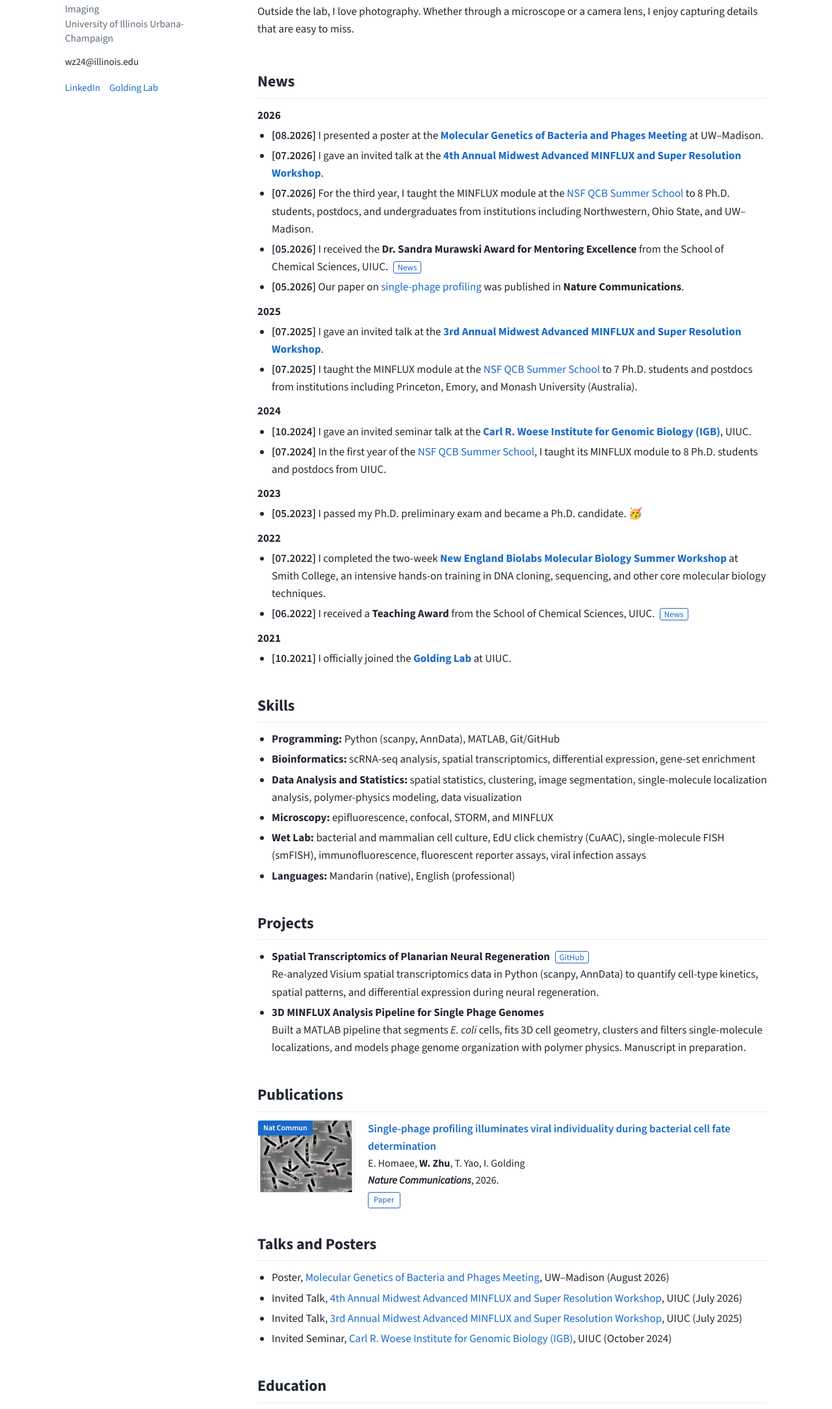
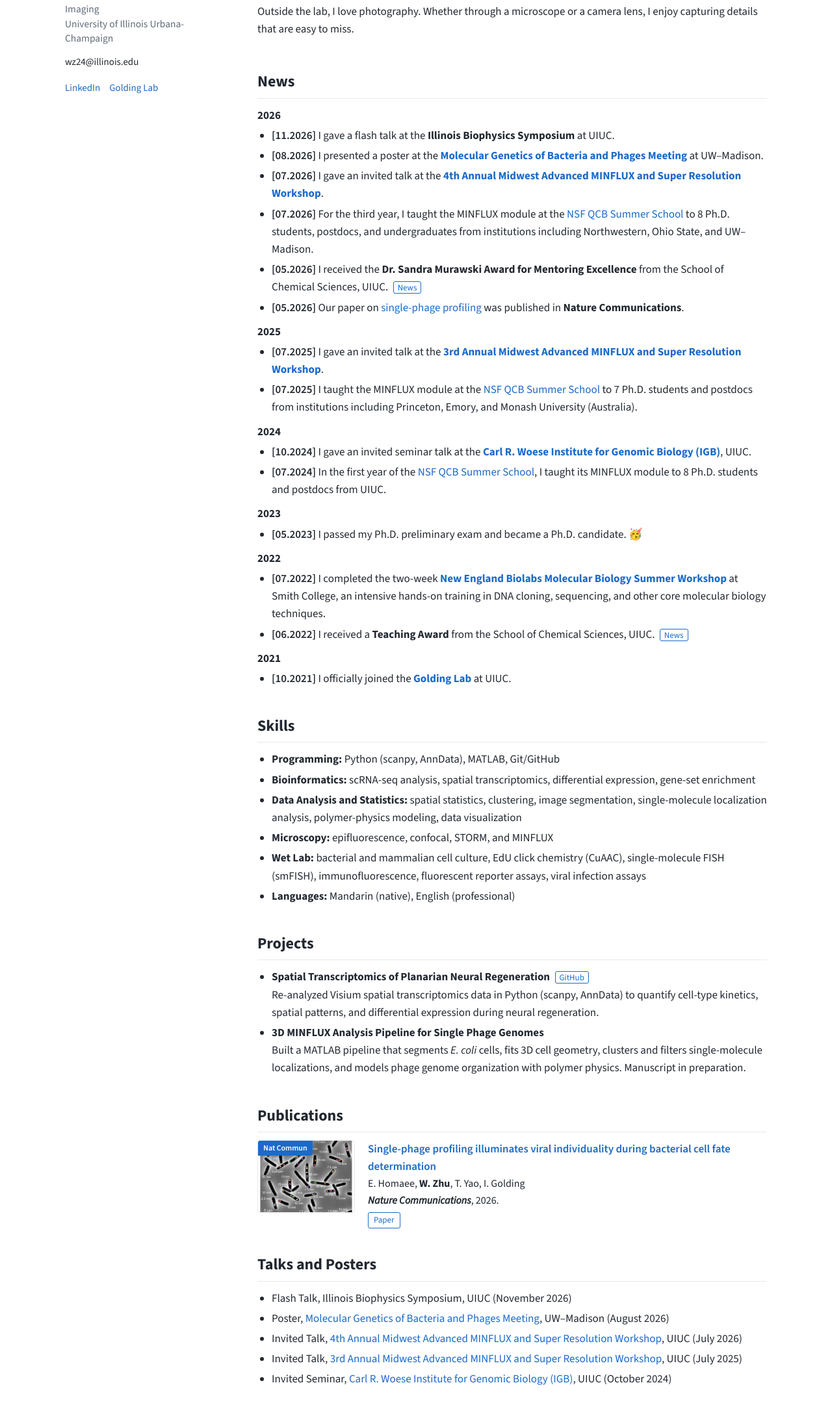
Before and after one commit to wenqingzhu0208/wenqingzhu0208.github.io, a plain HTML site: page index.html in a window 1280 px wide. Shown: the part 331-2500 px from the top of the page at 65% size. Drawn offline with nearby package versions, Linux system fonts and the light colour scheme.

Commit message:
Add files via upload

```diff
--- a/index.html
+++ b/index.html
@@ -98,6 +98,7 @@ li{margin-bottom:4px}
       <h2>News</h2>
       <h3>2026</h3>
       <ul>
+        <li><span class="date">[11.2026]</span> I gave a flash talk at the <b>Illinois Biophysics Symposium</b> at UIUC.</li>
         <li><span class="date">[08.2026]</span> I presented a poster at the <a href="https://conferences.union.wisc.edu/phages/" target="_blank" rel="noopener"><b>Molecular Genetics of Bacteria and Phages Meeting</b></a> at UW–Madison.</li>
         <li><span class="date">[07.2026]</span> I gave an invited talk at the <a href="https://www.igb.illinois.edu/corefacilities/regular/core-facilities-workshop" target="_blank" rel="noopener"><b>4th Annual Midwest Advanced MINFLUX and Super Resolution Workshop</b></a>.</li>
         <li><span class="date">[07.2026]</span> For the third year, I taught the MINFLUX module at the <a href="https://qcb.illinois.edu/qcb-summer-school-2/" target="_blank" rel="noopener">NSF QCB Summer School</a> to 8 Ph.D. students, postdocs, and undergraduates from institutions including Northwestern, Ohio State, and UW–Madison.</li>
@@ -165,6 +166,7 @@ li{margin-bottom:4px}
     <section>
       <h2>Talks and Posters</h2>
       <ul>
+        <li>Flash Talk, Illinois Biophysics Symposium, UIUC (November 2026)</li>
         <li>Poster, <a href="https://conferences.union.wisc.edu/phages/" target="_blank" rel="noopener">Molecular Genetics of Bacteria and Phages Meeting</a>, UW–Madison (August 2026)</li>
         <li>Invited Talk, <a href="https://www.igb.illinois.edu/corefacilities/regular/core-facilities-workshop" target="_blank" rel="noopener">4th Annual Midwest Advanced MINFLUX and Super Resolution Workshop</a>, UIUC (July 2026)</li>
         <li>Invited Talk, <a href="https://www.igb.illinois.edu/corefacilities/regular/core-facilities-workshop" target="_blank" rel="noopener">3rd Annual Midwest Advanced MINFLUX and Super Resolution Workshop</a>, UIUC (July 2025)</li>
```
